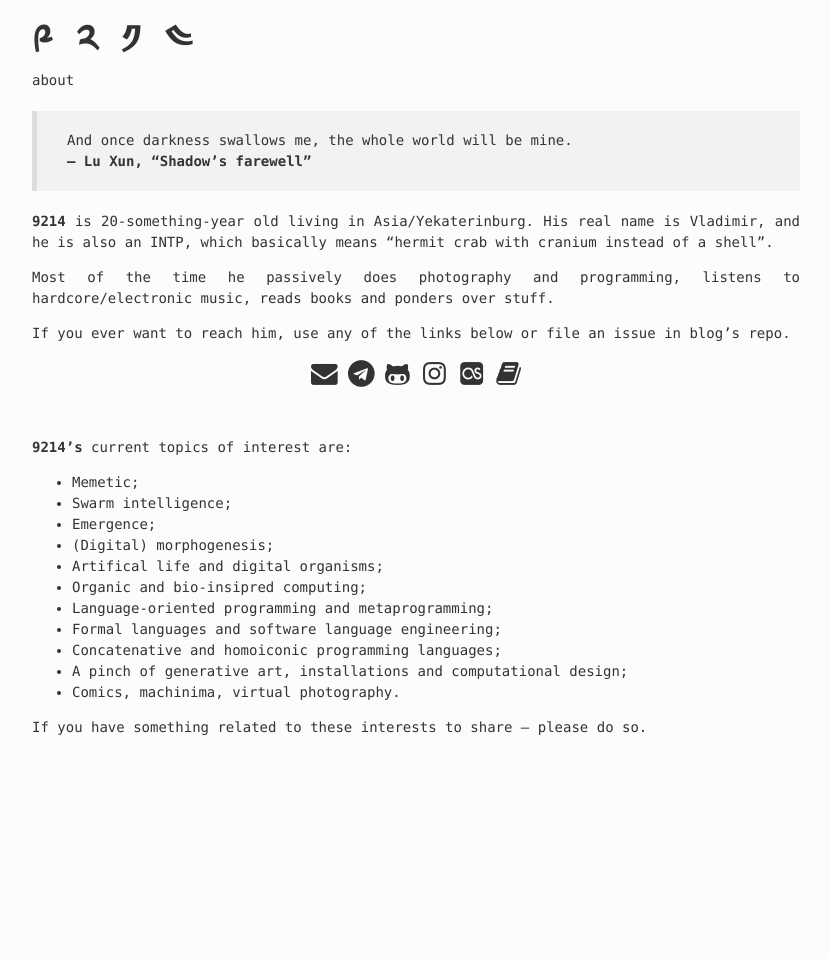
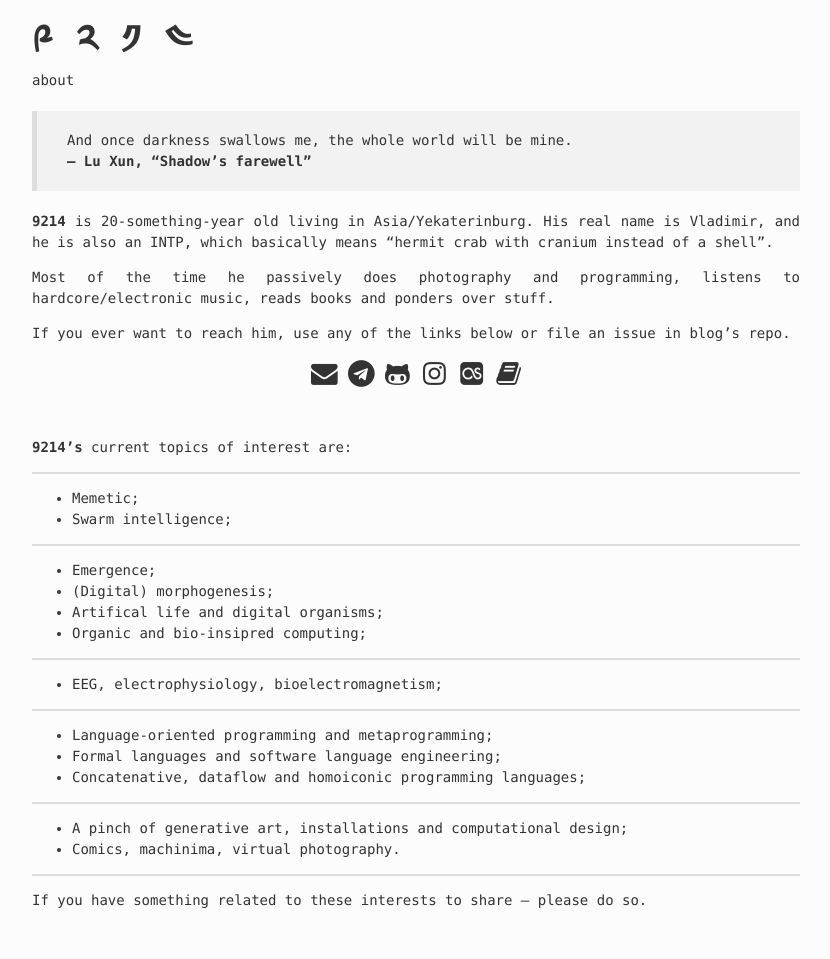
Before and after one commit to 9214/9214.github.io, a Jekyll site: the page built from pages/about.md, in a window 1280 px wide. Shown: the whole page, without its empty margins (224-1054 px from the left). Built offline with Jekyll 4.4.1, drawn with Linux system fonts in a browser that asks for light colours; before the commit the page ends 900 px from its top, so only the background shows below that.

Commit message:
FEAT: emphasised different thematics

```diff
--- a/pages/about.md
+++ b/pages/about.md
@@ -17,16 +17,34 @@ If you ever want to reach him, use any of the links below or file an issue in bl
 {% include icons.html %} <br>
 
 **9214's** current topics of interest are:
+
+---
+
 - Memetic;
 - Swarm intelligence;
+
+---
+
 - Emergence;
 - (Digital) morphogenesis;
 - Artifical life and digital organisms;
 - Organic and bio-insipred computing;
+
+---
+
+- EEG, electrophysiology, bioelectromagnetism;
+
+---
+
 - Language-oriented programming and metaprogramming;
 - Formal languages and software language engineering;
-- Concatenative and homoiconic programming languages;
+- Concatenative, dataflow and homoiconic programming languages;
+
+---
+
 - A pinch of generative art, installations and computational design;
 - Comics, machinima, virtual photography.
 
+---
+
 If you have something related to these interests to share -- please do so.
```
